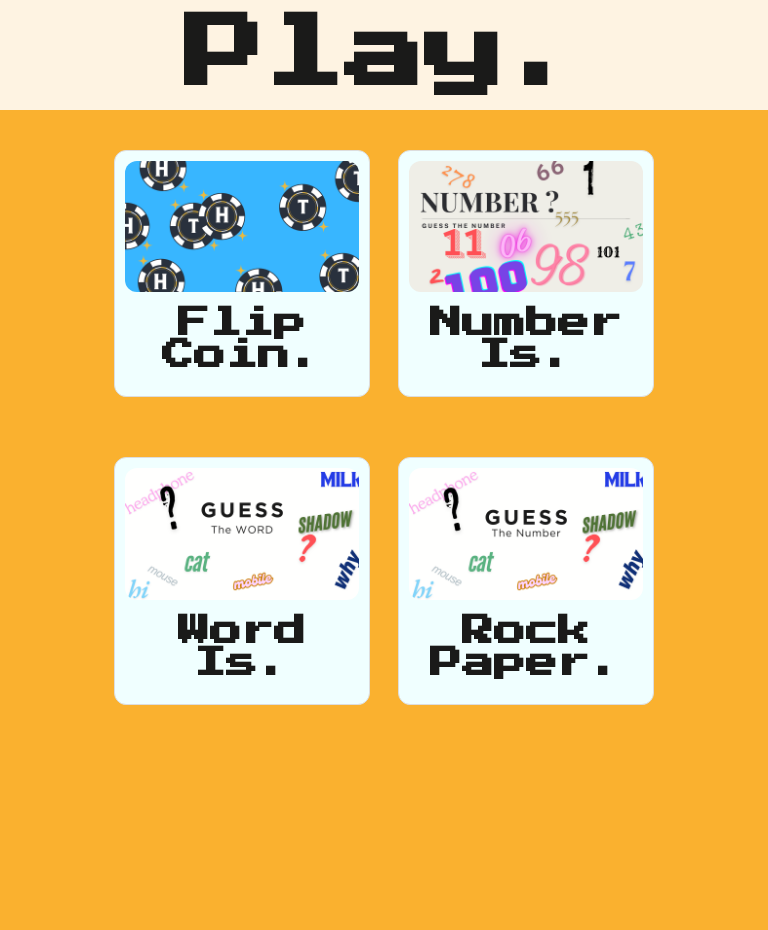
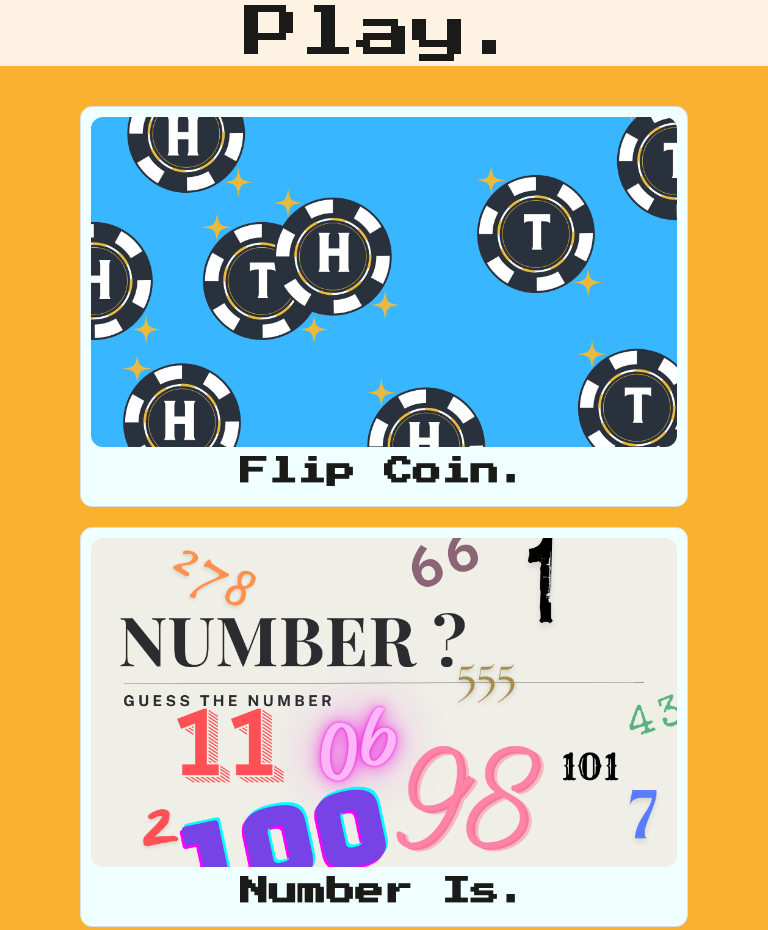
Before and after one commit to RajAditya11/Game, a plain HTML site: page index.html in a window 768 px wide. Shown: the top 930 px of the page. Before the commit the page ends 800 px from the top, so only its background shows below. Drawn offline with Linux system fonts and the light colour scheme.

Commit message:
fix rendering bug

```diff
--- a/css/media.css
+++ b/css/media.css
@@ -27,7 +27,36 @@
     }
 }
 
-@media (min-width:1800px){
+@media (min-width:768px) and (max-width:1200px){
+    .header{
+        padding: 5px 10px;
+        margin-bottom: 30px;
+    }
+    #header-text{
+        font-size: 3.5rem;
+        font-weight: 400;
+    }
+    .game-section{
+        width: 100%;
+        margin: 0px;
+        padding: 0px 80px;
+        flex-direction: column;
+    }
+    .game-box{
+        user-select: none;
+        width: 100%;
+        height: auto;
+        padding: 10px 10px;
+        margin-top: 10px ;
+        margin-bottom: 10px;
+    }
+    .game-text{
+        padding: 10px 0px;
+        font-size: 1.8rem;
+    }
+}
+
+@media (min-width:2200px){
     .header{
         padding: 35px 10px;
         margin-bottom: 30px;
```
